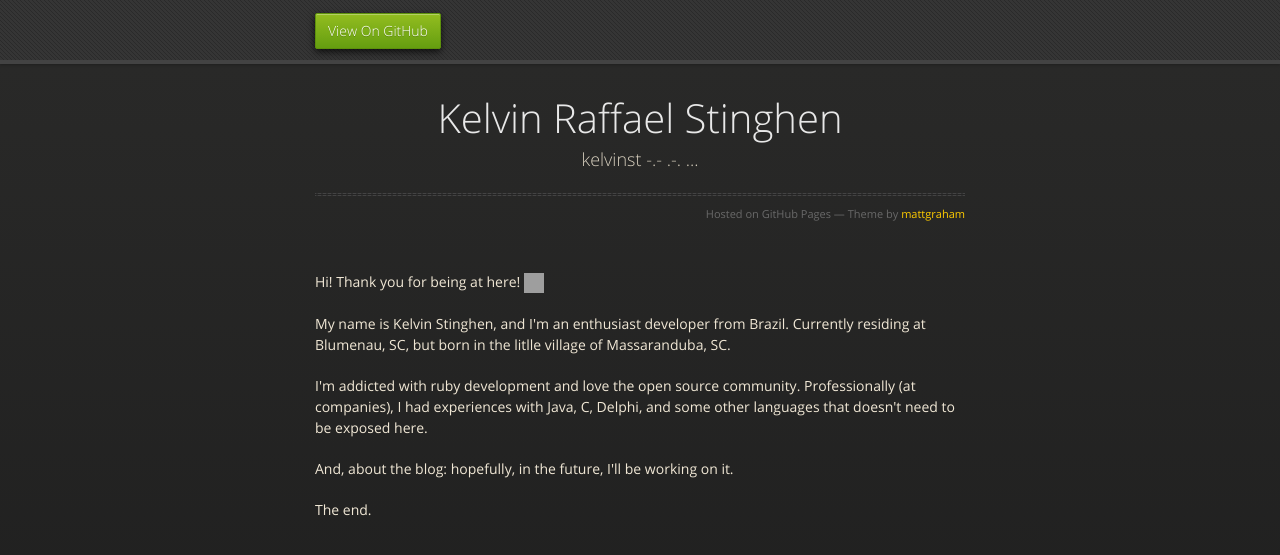
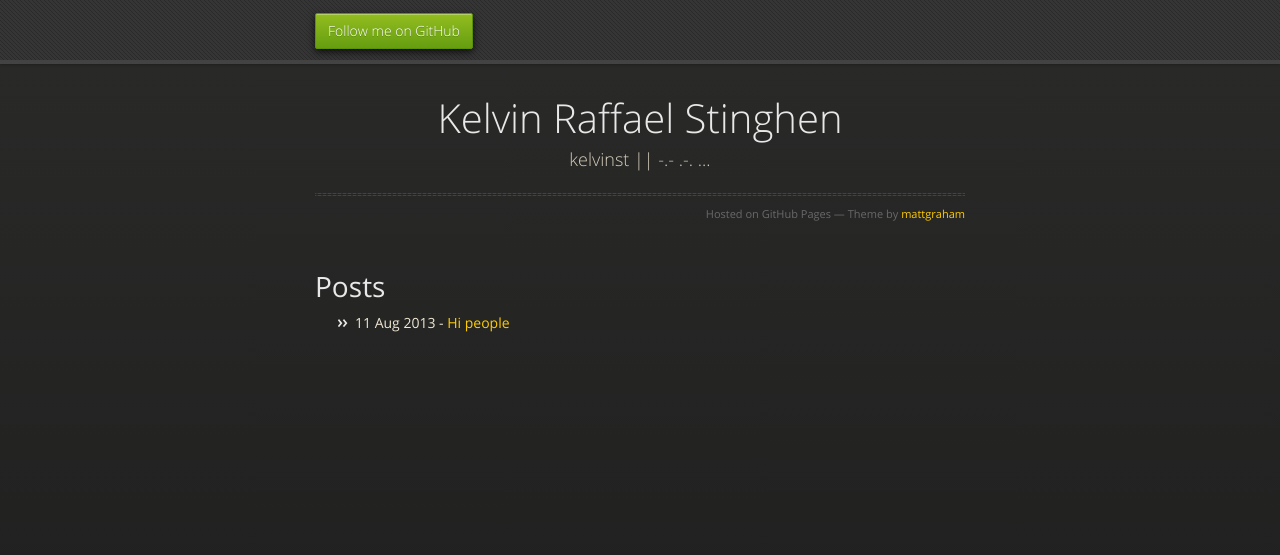
Before and after one commit to kelvinst/kelvinst.github.io, a Jekyll site: the page built from index.html, in a window 1280 px wide. Shown: the top 555 px of the page. Built offline with Jekyll 4.4.1, drawn with Linux system fonts in a browser that asks for light colours; nearby versions of some CDN libraries; grey boxes are pictures that could not be loaded.

Commit message:
The site Jekyllized

```diff
--- a/_config.yml
+++ b/_config.yml
@@ -1,2 +1,2 @@
-name: Your New Jekyll Site
+name: kelvinst blog
 pygments: true
--- a/_layouts/default.html
+++ b/_layouts/default.html
@@ -1,46 +1,53 @@
-<!DOCTYPE html>
+<!doctype html>
 <html>
   <head>
     <meta charset="utf-8">
-        <meta http-equiv="X-UA-Compatible" content="IE=edge,chrome=1">
-        <title>{{ page.title }}</title>
-        <meta name="viewport" content="width=device-width">
-
-        <!-- syntax highlighting CSS -->
-        <link rel="stylesheet" href="/css/syntax.css">
-
-        <!-- Custom CSS -->
-        <link rel="stylesheet" href="/css/main.css">
-
+    <meta http-equiv="X-UA-Compatible" content="chrome=1">
+    <title>{{ site.name }}</title>
+    <link rel="stylesheet" href="{{ site.url }}/stylesheets/styles.css">
+    <link rel="stylesheet" href="{{ site.url }}/stylesheets/pygment_trac.css">
+    <script src="https://ajax.googleapis.com/ajax/libs/jquery/1.7.1/jquery.min.js"></script>
+    <script src="{{ site.url }}/javascripts/respond.js"></script>
+    <!--[if lt IE 9]>
+      <script src="//html5shiv.googlecode.com/svn/trunk/html5.js"></script>
+    <![endif]-->
+    <!--[if lt IE 8]>
+      <link rel="stylesheet" href="stylesheets/ie.css">
+    <![endif]-->
+    <meta name="viewport" content="width=device-width, initial-scale=1, user-scalable=no">
   </head>
   <body>
+    <div id="header">
+      <nav>
+        <li class="fork"><a href="https://github.com/kelvinst">Follow me on GitHub</a></li>
+      </nav>
+    </div>
 
-        <div class="container">
-          <div class="site">
-            <div class="header">
-              <h1 class="title"><a href="/">{{ site.name }}</a></h1>
-              <a class="extra" href="/">home</a>
+    <div class="wrapper">
+      <section>
+        <div id="title">
+          <h1>Kelvin Raffael Stinghen</h1>
+          <p>kelvinst || -.- .-. ...</p>
+          <hr>
+          <span class="credits right">Hosted on GitHub Pages &mdash; Theme by <a href="https://twitter.com/michigangraham">mattgraham</a></span>
         </div>
 
         {{ content }}
+      </section>
+    </div>
 
-            <div class="footer">
-              <div class="contact">
-                <p>
-                  Your Name<br />
-                  What You Are<br />
-                  your@email.com
-                </p>
-              </div>
-              <div class="contact">
-                <p>
-                  <a href="http://github.com/yourusername/">github.com/yourusername</a><br />
-                  <a href="http://twitter.com/yourusername/">twitter.com/yourusername</a><br />
-                </p>
-              </div>
-            </div>
-          </div>
-        </div> <!-- /container -->
+    <!--[if !IE]><script>fixScale(document);</script><![endif]-->
 
+    <script type="text/javascript">
+      var gaJsHost = (("https:" == document.location.protocol) ? "https://ssl." : "http://www.");
+      document.write(unescape("%3Cscript src='" + gaJsHost + "google-analytics.com/ga.js' type='text/javascript'%3E%3C/script%3E"));
+    </script>
+
+    <script type="text/javascript">
+      try {
+        var pageTracker = _gat._getTracker("Kelvin Raffael Stinghen, kelvinst");
+        pageTracker._trackPageview();
+      } catch(err) {}
+    </script>
   </body>
 </html>
--- a/index.html
+++ b/index.html
@@ -1,61 +1,10 @@
-<!doctype html>
-<html>
-  <head>
-    <meta charset="utf-8">
-    <meta http-equiv="X-UA-Compatible" content="chrome=1">
-    <title>kelvinst blog</title>
-    <link rel="stylesheet" href="stylesheets/styles.css">
-    <link rel="stylesheet" href="stylesheets/pygment_trac.css">
-    <script src="https://ajax.googleapis.com/ajax/libs/jquery/1.7.1/jquery.min.js"></script>
-    <script src="javascripts/respond.js"></script>
-    <!--[if lt IE 9]>
-      <script src="//html5shiv.googlecode.com/svn/trunk/html5.js"></script>
-    <![endif]-->
-    <!--[if lt IE 8]>
-    <link rel="stylesheet" href="stylesheets/ie.css">
-    <![endif]-->
-    <meta name="viewport" content="width=device-width, initial-scale=1, user-scalable=no">
+---
+layout: default
+---
 
-  </head>
-  <body>
-    <div id="header">
-      <nav>
-        <li class="fork"><a href="https://github.com/kelvinst">View On GitHub</a></li>
-      </nav>
-    </div>
-
-    <div class="wrapper">
-
-      <section>
-        <div id="title">
-          <h1>Kelvin Raffael Stinghen</h1>
-          <p>kelvinst -.- .-. ...</p>
-          <hr>
-          <span class="credits right">Hosted on GitHub Pages &mdash; Theme by <a href="https://twitter.com/michigangraham">mattgraham</a></span>
-        </div>
-
-        <p>Hi! Thank you for being at here! <img class="emoji" title=":smiley:" alt=":smiley:" src="https://github.global.ssl.fastly.net/images/icons/emoji/smiley.png" height="20" width="20" align="absmiddle"></p>
-
-        <p>My name is Kelvin Stinghen, and I'm an enthusiast developer from Brazil. Currently residing at Blumenau, SC, but born in the litlle village of Massaranduba, SC.</p>
-
-        <p>I'm addicted with ruby development and love the open source community. Professionally (at companies), I had experiences with Java, C, Delphi, and some other languages that doesn't need to be exposed here.</p>
-
-        <p>And, about the blog: hopefully, in the future, I'll be working on it.</p>
-
-        <p>The end.</p>
-      </section>
-
-    </div>
-    <!--[if !IE]><script>fixScale(document);</script><![endif]-->
-    <script type="text/javascript">
-      var gaJsHost = (("https:" == document.location.protocol) ? "https://ssl." : "http://www.");
-      document.write(unescape("%3Cscript src='" + gaJsHost + "google-analytics.com/ga.js' type='text/javascript'%3E%3C/script%3E"));
-    </script>
-    <script type="text/javascript">
-      try {
-        var pageTracker = _gat._getTracker("Kelvin Raffael Stinghen, kelvinst");
-        pageTracker._trackPageview();
-      } catch(err) {}
-    </script>
-  </body>
-</html>
+<h1>Posts</h1>
+<ul>
+  {% for post in site.posts %}
+    <li><span>{{ post.date | date_to_string }}</span> - <a href="{{ post.url }}">{{ post.title }}</a></li>
+  {% endfor %}
+</ul>
--- a/params.json
+++ /dev/null
@@ -1 +0,0 @@
-{"name":"Kelvin Raffael Stinghen","tagline":"-.- .-. ...","body":"Hi! Thank you for being at here! :smiley:\r\n\r\nMy name is Kelvin Stinghen, and I'm an enthusiast developer from Brazil. Currently residing at Blumenau, SC, but born in the litlle village of Massaranduba, SC.\r\n\r\nI'm addicted with ruby development (web and client), and, more and more, I like to be part of this pretty awesome community. But, I have profissional experiences with Java, C, Delphi, HTML, JavaScript and CSS.\r\n\r\n","google":"Kelvin Raffael Stinghen, kelvinst","note":"Don't delete this file! It's used internally to help with page regeneration."}
```
Also changed, not shown: _layouts/post.html (+3 -4 lines), _posts/2013-08-11-hi.md (added, +14 -0 lines), _posts/2013-11-07-welcome-to-jekyll.markdown (deleted, +0 -24 lines), css/main.css (deleted, +0 -165 lines), css/syntax.css (deleted, +0 -60 lines), index-jekyll.html (deleted, +0 -13 lines), Gemfile (added), javascripts/respond.js (indentation only). Lines whose indentation alone changed are shown as unchanged.
